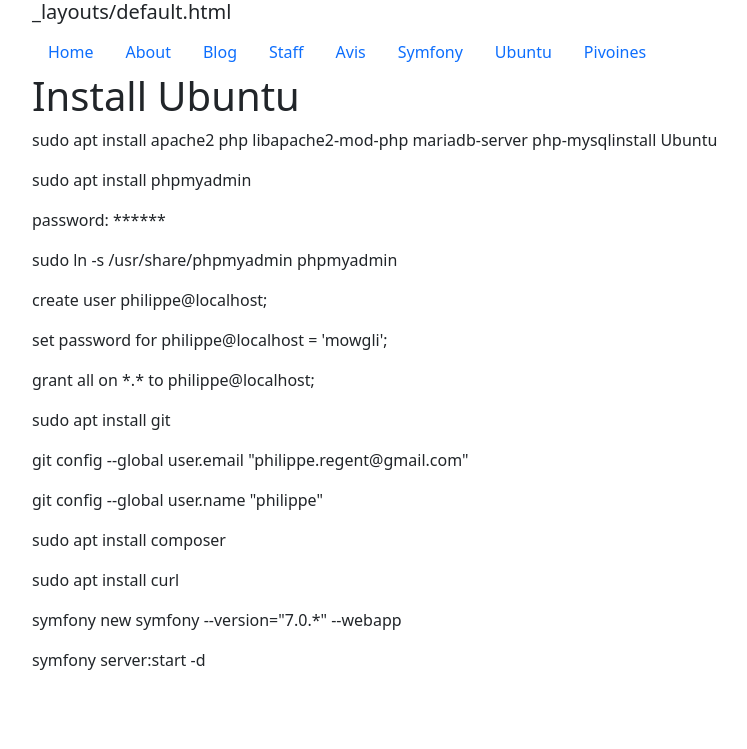
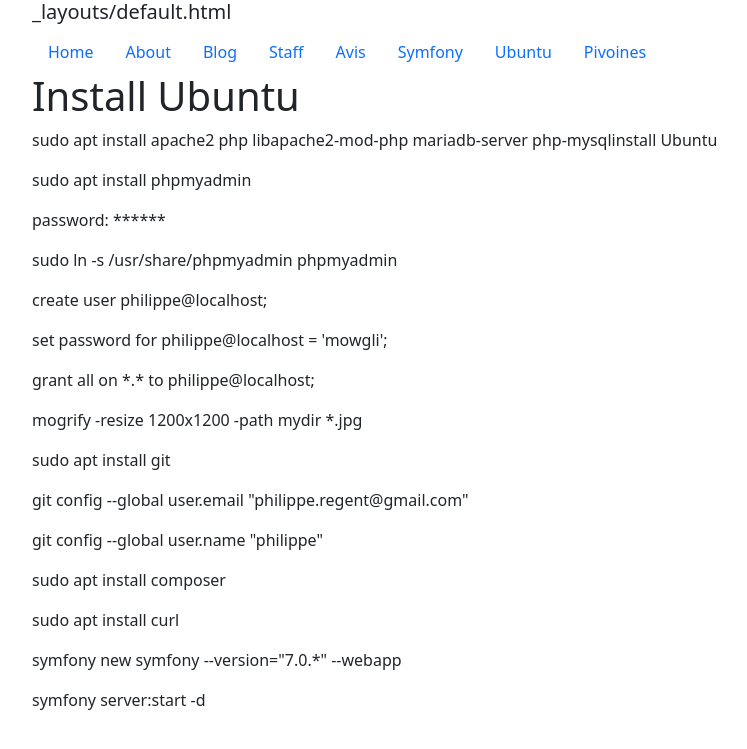
Before and after one commit to awelvor/mybootstrap, a Jekyll site: the page built from ubuntu.html, in a window 1280 px wide. Shown: the top 749 px of the page, without its empty margins (50-797 px from the left). Built offline with Jekyll 4.4.1, drawn with Linux system fonts in a browser that asks for light colours.

Commit message:
Update ubuntu.html

```diff
--- a/ubuntu.html
+++ b/ubuntu.html
@@ -21,6 +21,8 @@ title: Ubuntu
 <p>grant all on *.* to philippe@localhost;</p>
 
 
+<p>mogrify -resize 1200x1200 -path mydir *.jpg</p>
+
 <p>sudo apt install git</p>
 <p>git config --global user.email "philippe.regent@gmail.com"</p>
 <p>git config --global user.name "philippe"</p>
```
